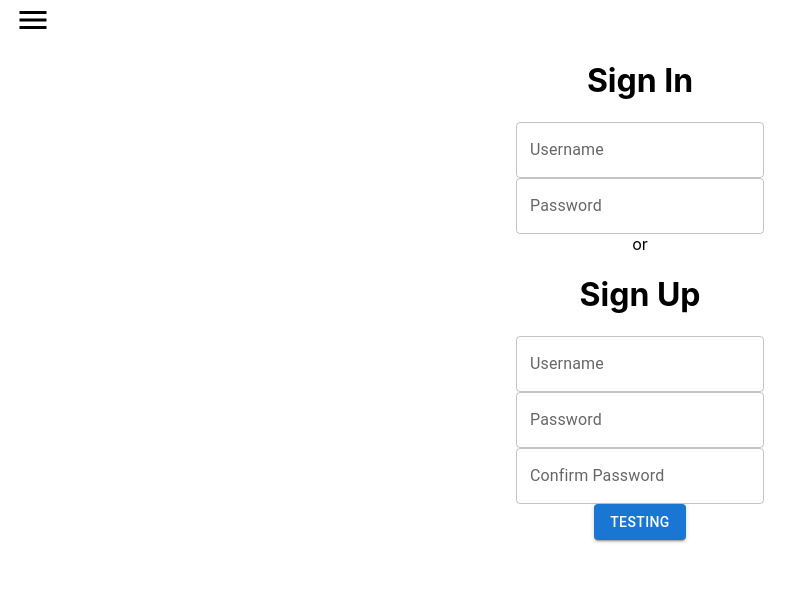
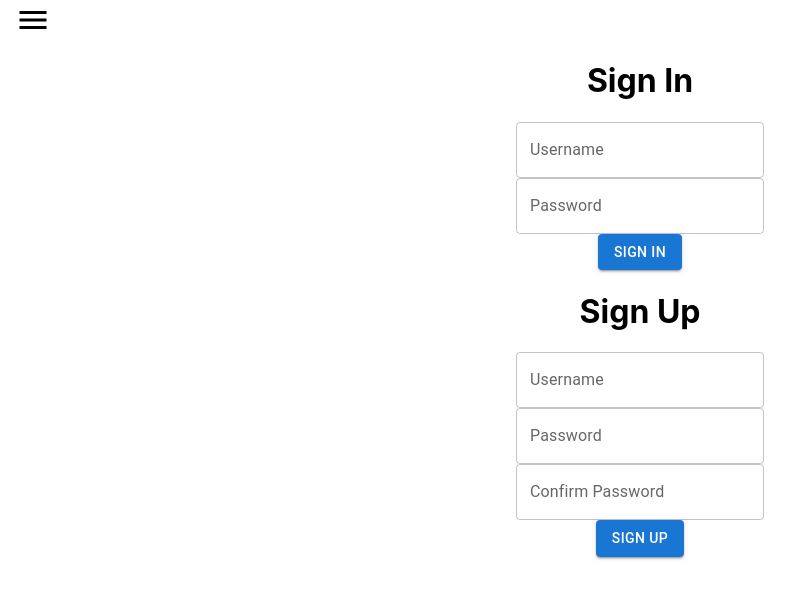
Before and after one commit to Pabloey/VDO, a React (Create React App) app in the folder vdo_django/client/: page /login in a window 1280 px wide. Shown: the top 598 px of the page, without its empty margins (0-808 px from the left). Built offline with nearby package versions, Linux system fonts and the light colour scheme.

Commit message:
Signup Form working and posting to back-end

```diff
--- a/vdo_django/client/src/App.js
+++ b/vdo_django/client/src/App.js
@@ -4,7 +4,6 @@ import Button from '@mui/material/Button'
 import Drawer from './component/Drawer'
 import ReactPlayer from 'react-player'
 import LogIn from './component/LogIn'
-import LoggedOut from './pages/LoggedOut'
 import { Route, Switch } from 'react-router-dom'
 
 function App () {
--- a/vdo_django/client/src/component/LogIn.jsx
+++ b/vdo_django/client/src/component/LogIn.jsx
@@ -7,7 +7,6 @@ export default function LogIn() {
     <div>
       <h1>Sign In</h1>
       <SignIn />
-      or
       <h1>Sign Up</h1>
       <SignUp />
     </div>
--- a/vdo_django/client/src/component/SignIn.jsx
+++ b/vdo_django/client/src/component/SignIn.jsx
@@ -1,5 +1,7 @@
 import TextField from "@mui/material/TextField";
+import Button from "@mui/material/Button";
 import { useState } from "react";
+import { FindUser } from "../services/routes";
 
 export default function SignIn() {
   const [account, setAccount] = useState({
@@ -7,17 +9,43 @@ export default function SignIn() {
     password: "",
   });
 
+  const [checkAcc, setCheckAcc] = useState({
+  })
+
   const handleChange = (e) => {
     setAccount({ ...account, [e.target.name]: e.target.value });
-    console.log(account);
   };
 
+  const handleSubmit = async (e) => {
+    e.preventDefault();
+    const res = await FindUser(account.username)
+    await setCheckAcc(res)
+    console.log(checkAcc)
+    if (account.username === checkAcc.username && account.password === checkAcc.password) {
+      alert("Login successful")
+    }
+    else alert("Wrong password or username")
+  };
 
   return (
     <div>
-      <TextField id="outlined-basic" label="Username" variant="outlined" name="username" value={account.username} onChange={handleChange} />
-      <br />
-      <TextField id="outlined-basic" label="Password" variant="outlined" name="password" value={account.password} onChange={handleChange} />
+      <form onSubmit={handleSubmit}>
+        <TextField id="outlined-basic" label="Username" variant="outlined" name="username" value={account.username} onChange={handleChange} />
+        <br />
+        <TextField
+          id="outlined-basic"
+          type="password"
+          label="Password"
+          variant="outlined"
+          name="password"
+          value={account.password}
+          onChange={handleChange}
+        />
+        <br />
+        <Button type="submit" variant="contained">
+          Sign In
+        </Button>
+      </form>
     </div>
   );
 }
--- a/vdo_django/client/src/component/SignUp.jsx
+++ b/vdo_django/client/src/component/SignUp.jsx
@@ -1,6 +1,7 @@
 import TextField from "@mui/material/TextField";
 import Button from "@mui/material/Button";
 import { useState } from "react";
+import { CreateUser } from "../services/routes";
 
 export default function SignUp() {
   const [account, setAccount] = useState({
@@ -13,14 +14,19 @@ export default function SignUp() {
     setAccount({ ...account, [e.target.name]: e.target.value });
   };
 
-  const handleSubmit = (e) => {
+  const handleSubmit = async (e) => {
     e.preventDefault();
-    console.log(account)
+    await CreateUser({ username: account.username, password: account.password });
+    if (account.password === account.confirmPassword) {
+      alert("Thanks for signing up, now you can login"); //Add toast here Snackbar/Alert MUI
+      account.username = "";
+      account.password = "";
+      account.confirmPassword = "";
+    } else alert("Password's don't match, try again"); //Add toast here Snackbar/Alert MUI
   };
 
   return (
     <div>
-      <form onSubmit={handleSubmit}>
       <TextField id="outlined-basic" label="Username" variant="outlined" name="username" value={account.username} onChange={handleChange} />
       <br />
       <TextField
@@ -43,8 +49,9 @@ export default function SignUp() {
         onChange={handleChange}
       />
       <br />
-        <Button type="submit" variant="contained">Testing</Button>
-      </form>
+      <Button onClick={handleSubmit} type="submit" variant="contained">
+        Sign Up
+      </Button>
     </div>
   );
 }
--- a/vdo_django/client/src/globals/index.js
+++ b/vdo_django/client/src/globals/index.js
@@ -2,4 +2,4 @@
 //   ? `${window.location.origin}/api`
 //   : `http://localhost:8000/api`;
 
-  export const GLOBAL_BASE_URL = `http://localhost:8000/`
+export const GLOBAL_BASE_URL = `http://localhost:8000/`
--- a/vdo_django/client/src/pages/LoggedOut.jsx
+++ /dev/null
@@ -1,8 +0,0 @@
-import React from "react";
-
-export default function LoggedOut() {
-  return (
-    <div>
-    </div>
-  );
-}
--- a/vdo_django/client/src/services/api.js
+++ b/vdo_django/client/src/services/api.js
@@ -1,6 +1,7 @@
-import Axios from 'axios'
+import axios from 'axios'
 import { GLOBAL_BASE_URL } from '../globals'
+// export const API_URL = 'http://localhost:8000/';
 
-const Client = Axios.create({ baseURL: GLOBAL_BASE_URL })
+const Client = axios.create({ baseURL: GLOBAL_BASE_URL })
 
 export default Client
--- a/vdo_django/client/src/services/routes.js
+++ b/vdo_django/client/src/services/routes.js
@@ -1 +1,11 @@
 import Client from './api'
+
+export const CreateUser = async (user) => {
+  const res = await Client.post(`/users/`, user)
+  return res.data
+}
+
+export const FindUser = async (user) => {
+  const res = await Client.get(`/username/${user}`)
+  return res.data
+}
```
Also changed, not shown: vdo_django/client/src/pages/Home.jsx (added), 1 other file (tests, documents, lock files or other folders). Lines whose indentation alone changed are shown as unchanged.
